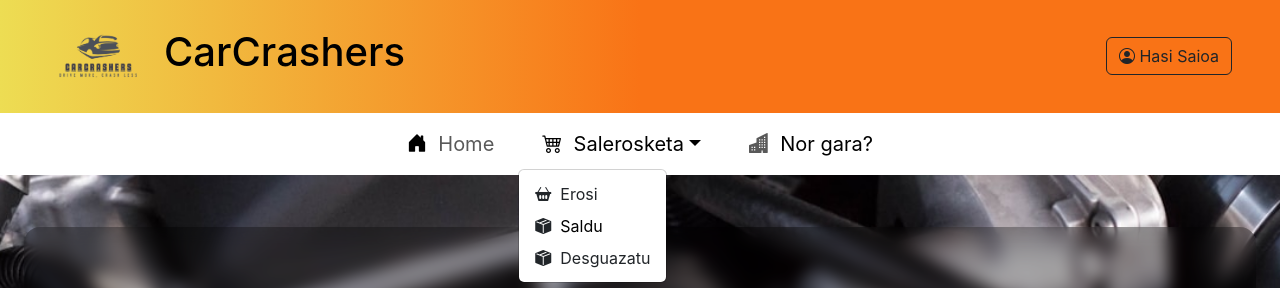
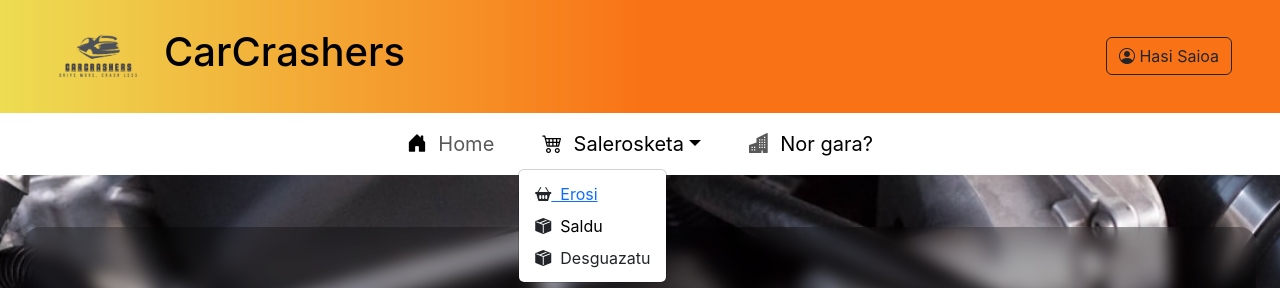
Before and after one commit to CarCrashers/Erronka, a React (Create React App) app in the folder car_crashers_ui/: page / in a window 1280 px wide. Both pictures are taken after a click on the button "Salerosketa". Shown: the top 288 px of the page. Built offline with nearby package versions, Linux system fonts and the light colour scheme.

Commit message:
erosi link-a gehitzen

```diff
--- a/car_crashers_ui/src/components/ui/navBar/navBar.js
+++ b/car_crashers_ui/src/components/ui/navBar/navBar.js
@@ -22,7 +22,7 @@ function navBar() {
                         &nbsp;&nbsp;Salerosketa
                     </a>
                     <ul className="dropdown-menu w-auto">
-                        <li><a className="dropdown-item" href="#"><i class="bi bi-basket2-fill"></i>&nbsp;&nbsp;Erosi</a></li>
+                        <li><a className="dropdown-item" href="#"><i class="bi bi-basket2-fill"></i><Link to={"/erosi"}>&nbsp;&nbsp;Erosi</Link></a></li>
                         <li><a className="dropdown-item" href="#"><i class="bi bi-box-seam-fill"></i><Link to={"/saldu"} className='text-decoration-none text-black'>&nbsp;&nbsp;Saldu</Link></a></li>
                         <li><a className="dropdown-item"><i class="bi bi-box-seam-fill"></i><Link to="/Desguazatu" className='text-decoration-none text-dark'>&nbsp;&nbsp;Desguazatu</Link></a></li>
                     </ul>
```
